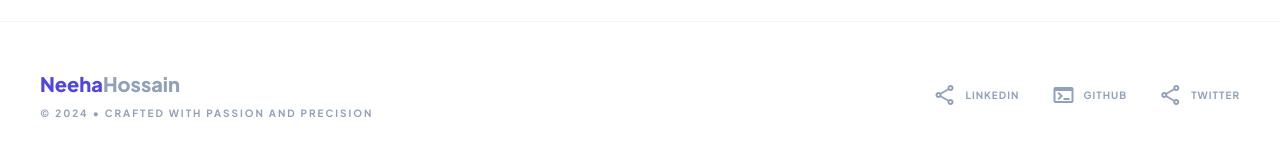
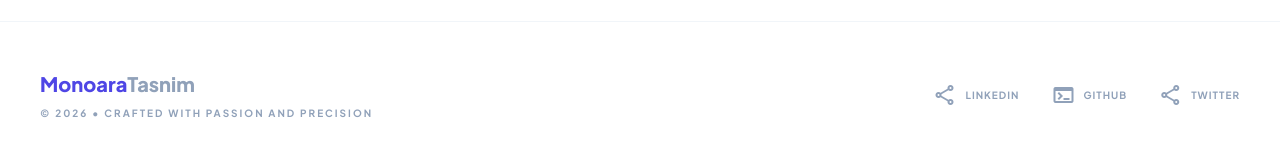
Before and after one commit to Monoaratasnim/my-portfolio-website, a Next.js app: page / in a window 1280 px wide. Shown: the part 5671-5826 px from the top of the page. Built offline with nearby package versions, Linux system fonts and the light colour scheme.

Commit message:
Edited some code

```diff
--- a/src/components/Footer.tsx
+++ b/src/components/Footer.tsx
@@ -5,9 +5,9 @@ export default function Footer() {
     <footer className="py-12 px-6 border-t border-slate-100">
       <div className="max-w-[1200px] mx-auto flex flex-col md:flex-row justify-between items-center gap-8">
         <div className="text-center md:text-left">
-          <div className="text-xl font-extrabold text-primary mb-2">Neeha<span className="text-slate-400">Hossain</span></div>
+          <div className="text-xl font-extrabold text-primary mb-2">Monoara<span className="text-slate-400">Tasnim</span></div>
           <p className="text-[10px] uppercase tracking-[0.2em] font-bold text-slate-400">
-            © 2024 • Crafted with passion and precision
+            © 2026 • Crafted with passion and precision
           </p>
         </div>
         <div className="flex gap-8">
```
